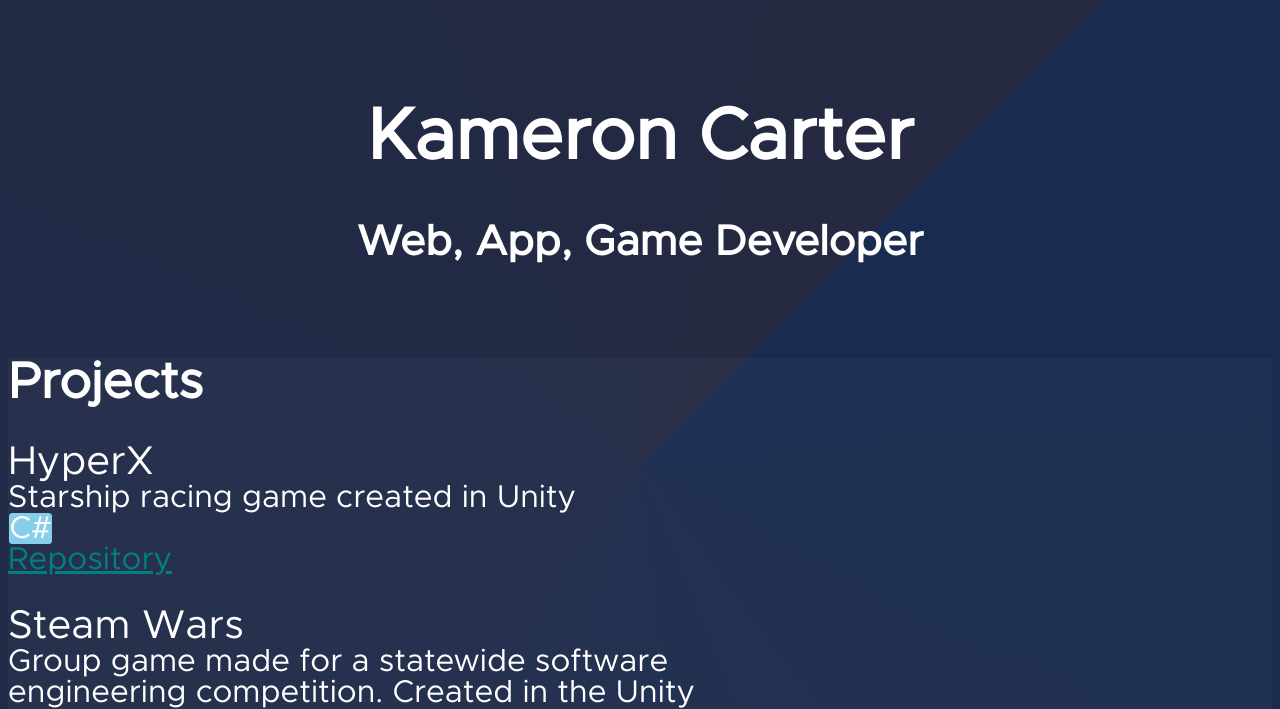
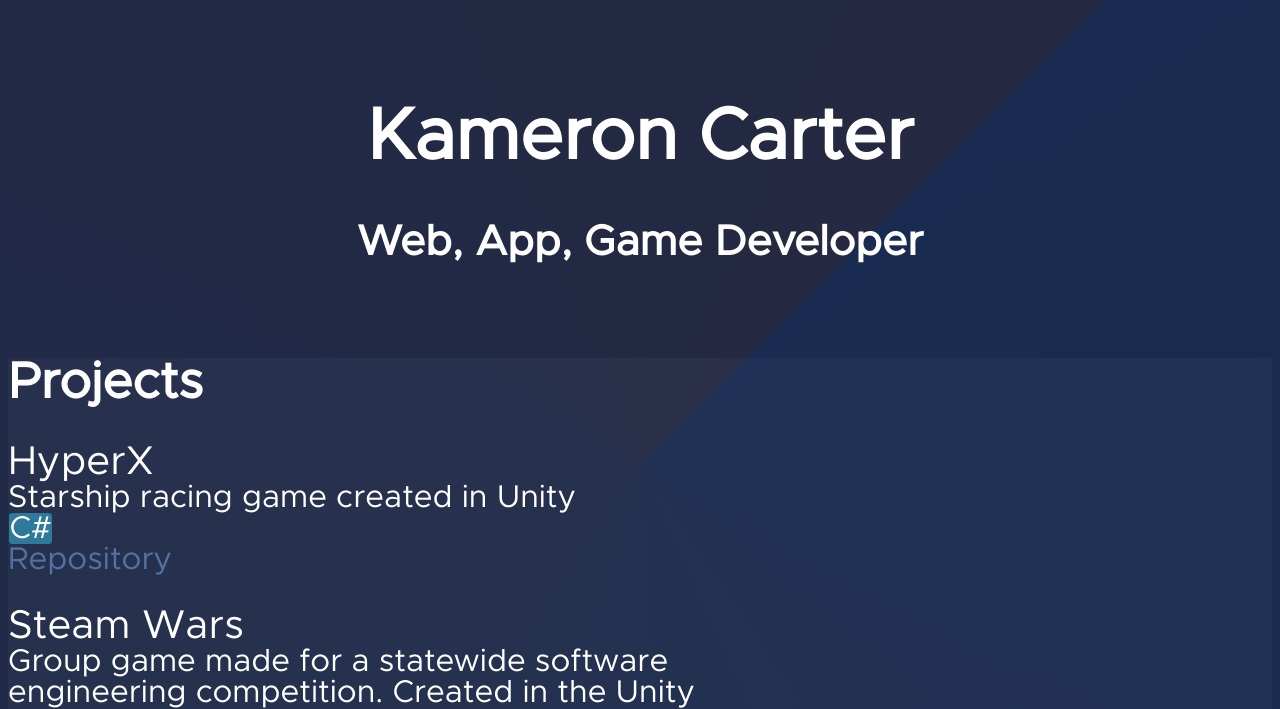
Before and after one commit to AceuptheSleeve/AceuptheSleeve.github.io, a plain HTML site: page index.html in a window 1280 px wide. Shown: the part 81-790 px from the top of the page. Drawn offline with Linux system fonts and the light colour scheme.

Commit message:
Color Changes

```diff
--- a/index.html
+++ b/index.html
@@ -2,7 +2,7 @@
 <html lang="en">
     <head>
         <meta charset="UTF-8">
-        <title>Dev</title>
+        <title>KamCarterDev</title>
         <link rel="stylesheet" href="style.css">
     </head>
     <body>
--- a/style.css
+++ b/style.css
@@ -40,7 +40,8 @@ nav a:hover {
 }
 
 .projectList a {
-    color: teal;
+    color: rgb(82, 115, 161);
+    text-decoration-line: none;
 }
 
 .projectList a:hover {
@@ -53,7 +54,7 @@ nav a:hover {
 
 #bubbleTag {
     text-align: center;
-    background-color: skyblue;
+    background-color: rgb(46, 122, 155);
     border-radius: 10%;
     border-color: whitesmoke;
     margin-left: 0.2%;
```
